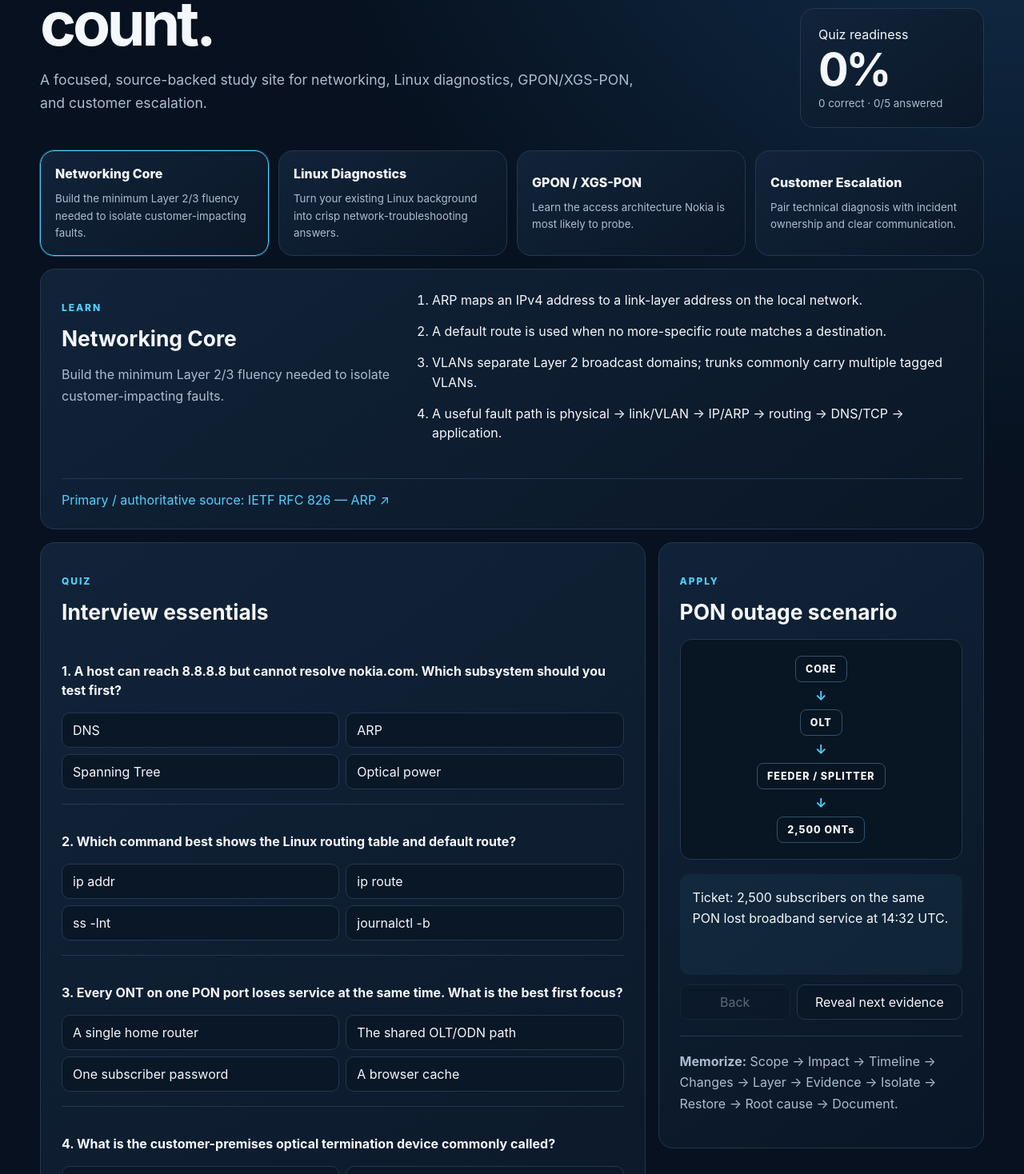
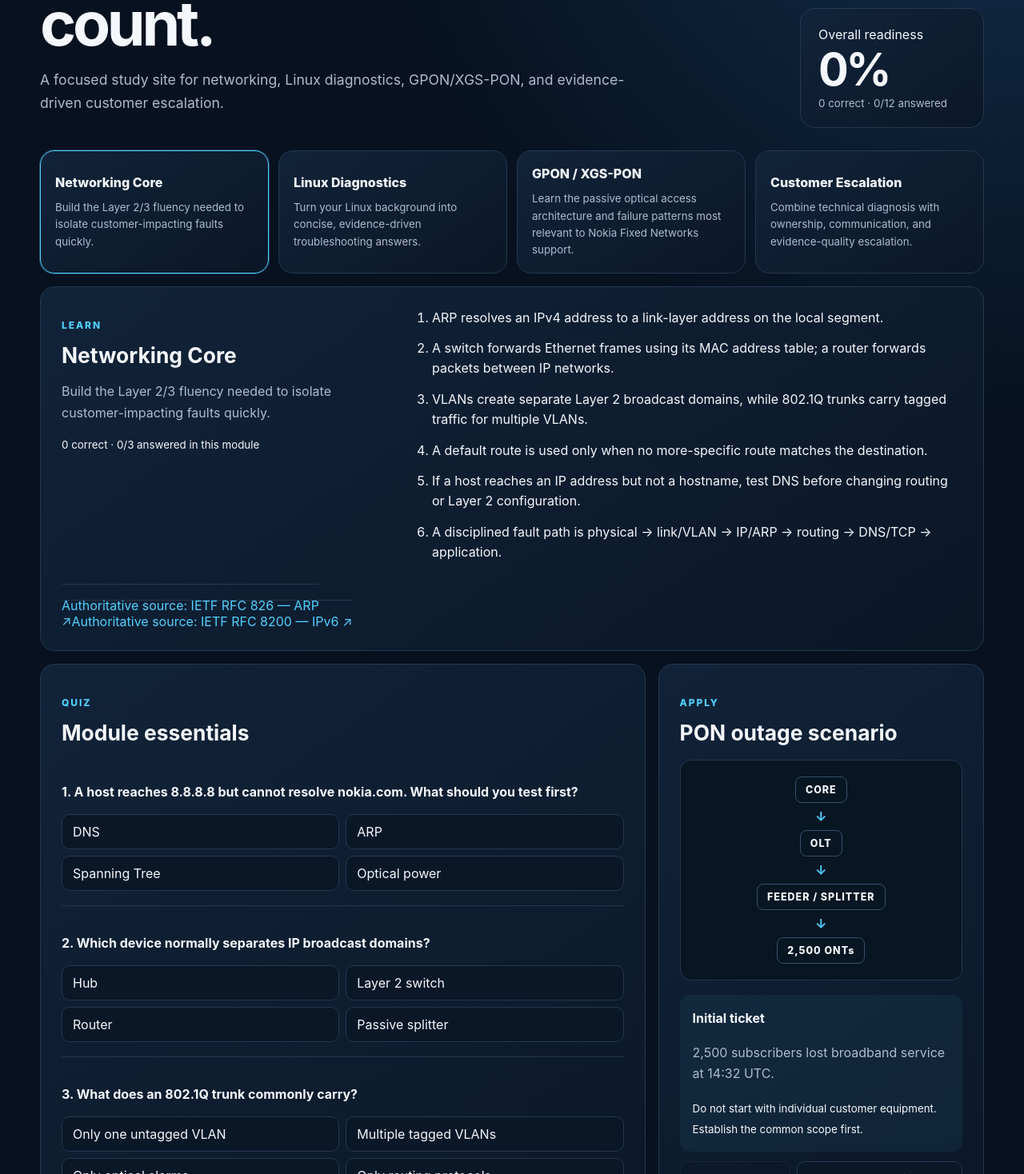
Before and after one commit to Vindurrin/nip-prep, a Next.js app: page / in a window 1280 px wide. Shown: the part 322-1790 px from the top of the page at 80% size. Built offline with nearby package versions, Linux system fonts and the light colour scheme.

Commit message:
Refactor page into focused study experience

```diff
--- a/app/page.tsx
+++ b/app/page.tsx
@@ -1,148 +1,64 @@
 "use client";
 
 import { useEffect, useMemo, useState } from "react";
+import { ModuleNav } from "../components/ModuleNav";
+import { Quiz } from "../components/Quiz";
+import { Scenario } from "../components/Scenario";
+import { modules, outageScenario, questions } from "../content/study-data";
+import type { StudyProgress } from "../types/study";
 
-type Module = {
-  id: string;
-  title: string;
-  focus: string;
-  facts: string[];
-  source: { label: string; url: string };
-};
-
-type Question = {
-  id: string;
-  prompt: string;
-  options: string[];
-  answer: number;
-  explanation: string;
-  module: string;
-};
-
-const modules: Module[] = [
-  {
-    id: "networking",
-    title: "Networking Core",
-    focus: "Build the minimum Layer 2/3 fluency needed to isolate customer-impacting faults.",
-    facts: [
-      "ARP maps an IPv4 address to a link-layer address on the local network.",
-      "A default route is used when no more-specific route matches a destination.",
-      "VLANs separate Layer 2 broadcast domains; trunks commonly carry multiple tagged VLANs.",
-      "A useful fault path is physical → link/VLAN → IP/ARP → routing → DNS/TCP → application.",
-    ],
-    source: { label: "IETF RFC 826 — ARP", url: "https://www.rfc-editor.org/rfc/rfc826" },
-  },
-  {
-    id: "linux",
-    title: "Linux Diagnostics",
-    focus: "Turn your existing Linux background into crisp network-troubleshooting answers.",
-    facts: [
-      "Use ip addr to inspect interfaces and assigned addresses.",
-      "Use ip route to inspect the routing table and default gateway.",
-      "Use ss to inspect listening and established sockets.",
-      "Use tcpdump to confirm whether packets leave, arrive, and receive responses.",
-    ],
-    source: { label: "Red Hat Enterprise Linux networking documentation", url: "https://docs.redhat.com/en/documentation/red_hat_enterprise_linux/9/html/configuring_and_managing_networking/" },
-  },
-  {
-    id: "pon",
-    title: "GPON / XGS-PON",
-    focus: "Learn the access architecture Nokia is most likely to probe.",
-    facts: [
-      "A PON connects an operator-side OLT to multiple customer-side ONTs through an optical distribution network and passive splitters.",
-      "Nokia describes XGS-PON as symmetrical 10 Gb/s-class PON technology.",
-      "One ONT offline points toward the drop fiber, ONT, optical power, provisioning, or customer equipment.",
-      "An entire PON offline points toward shared infrastructure such as the OLT port, feeder fiber, splitter path, power, software, or configuration.",
-    ],
-    source: { label: "Nokia — XGS-PON", url: "https://www.nokia.com/broadband-access/gigabit-fiber/xgs-pon/" },
-  },
-  {
-    id: "support",
-    title: "Customer Escalation",
-    focus: "Pair technical diagnosis with incident ownership and clear communication.",
-    facts: [
-      "Start by establishing scope, impact, timing, and recent changes.",
-      "Restore service or identify a safe workaround before perfecting the root-cause narrative.",
-      "Communicate what is known, what is being tested, and when the next update will occur.",
-      "Escalate with evidence: topology, timestamps, logs, alarms, configuration, reproduction steps, and business impact.",
-    ],
-    source: { label: "Nokia — Broadband network services", url: "https://www.nokia.com/broadband-access/network-services/" },
-  },
-];
-
-const questions: Question[] = [
-  {
-    id: "q1",
-    module: "networking",
-    prompt: "A host can reach 8.8.8.8 but cannot resolve nokia.com. Which subsystem should you test first?",
-    options: ["DNS", "ARP", "Spanning Tree", "Optical power"],
-    answer: 0,
-    explanation: "IP reachability is working, so name resolution is the highest-value next check.",
-  },
-  {
-    id: "q2",
-    module: "networking",
-    prompt: "Which command best shows the Linux routing table and default route?",
-    options: ["ip addr", "ip route", "ss -lnt", "journalctl -b"],
-    answer: 1,
-    explanation: "ip route shows destination prefixes, next hops, interfaces, and the default route.",
-  },
-  {
-    id: "q3",
-    module: "pon",
-    prompt: "Every ONT on one PON port loses service at the same time. What is the best first focus?",
-    options: ["A single home router", "The shared OLT/ODN path", "One subscriber password", "A browser cache"],
-    answer: 1,
-    explanation: "A common outage points toward common infrastructure rather than an isolated customer endpoint.",
-  },
-  {
-    id: "q4",
-    module: "pon",
-    prompt: "What is the customer-premises optical termination device commonly called?",
-    options: ["OLT", "ONT", "BGP", "VLAN"],
-    answer: 1,
-    explanation: "The ONT terminates the optical access connection at the customer premises.",
-  },
-  {
-    id: "q5",
-    module: "support",
-    prompt: "During a major outage, which response is strongest?",
-    options: ["Wait for root cause before updating", "Change several variables at once", "Establish scope, gather evidence, restore service, and communicate updates", "Immediately blame customer equipment"],
-    answer: 2,
-    explanation: "Strong escalation engineering combines structured diagnosis, restoration, evidence, and communication.",
-  },
-];
-
-const STORAGE_KEY = "nip-prep-progress-v1";
+const STORAGE_KEY = "nip-prep-progress-v2";
 
 export default function Home() {
-  const [activeModule, setActiveModule] = useState(modules[0].id);
-  const [answers, setAnswers] = useState<Record<string, number>>({});
+  const [activeModuleId, setActiveModuleId] = useState(modules[0].id);
+  const [answers, setAnswers] = useState<StudyProgress>({});
   const [scenarioStep, setScenarioStep] = useState(0);
 
   useEffect(() => {
     const saved = window.localStorage.getItem(STORAGE_KEY);
-    if (saved) setAnswers(JSON.parse(saved));
+    if (!saved) return;
+
+    try {
+      setAnswers(JSON.parse(saved) as StudyProgress);
+    } catch {
+      window.localStorage.removeItem(STORAGE_KEY);
+    }
   }, []);
 
   useEffect(() => {
     window.localStorage.setItem(STORAGE_KEY, JSON.stringify(answers));
   }, [answers]);
 
+  const selectedModule = modules.find((module) => module.id === activeModuleId) ?? modules[0];
+  const activeQuestions = questions.filter((question) => question.moduleId === activeModuleId);
+
   const score = useMemo(() => {
-    const answered = questions.filter((question) => answers[question.id] !== undefined);
-    const correct = answered.filter((question) => answers[question.id] === question.answer).length;
-    return { answered: answered.length, correct, pct: answered.length ? Math.round((correct / answered.length) * 100) : 0 };
+    const answeredQuestions = questions.filter((question) => answers[question.id] !== undefined);
+    const correct = answeredQuestions.filter((question) => answers[question.id] === question.answer).length;
+
+    return {
+      answered: answeredQuestions.length,
+      correct,
+      percentage: answeredQuestions.length ? Math.round((correct / answeredQuestions.length) * 100) : 0,
+    };
   }, [answers]);
 
-  const selected = modules.find((module) => module.id === activeModule) ?? modules[0];
+  const moduleScore = useMemo(() => {
+    const answered = activeQuestions.filter((question) => answers[question.id] !== undefined);
+    const correct = answered.filter((question) => answers[question.id] === question.answer).length;
+    return { answered: answered.length, correct };
+  }, [activeQuestions, answers]);
 
-  const scenario = [
-    "Ticket: 2,500 subscribers on the same PON lost broadband service at 14:32 UTC.",
-    "Scope confirmed: all affected subscribers map to one OLT PON interface; adjacent PONs are healthy.",
-    "Evidence: the OLT reports a loss-of-signal condition on the affected interface.",
-    "Best working hypothesis: investigate the shared optical path—OLT optics, feeder fiber, connectors, and splitter path—before individual ONTs.",
-  ];
+  function answerQuestion(questionId: string, optionIndex: number) {
+    setAnswers((current) => ({ ...current, [questionId]: optionIndex }));
+  }
+
+  function resetActiveModule() {
+    const activeIds = new Set(activeQuestions.map((question) => question.id));
+    setAnswers((current) =>
+      Object.fromEntries(Object.entries(current).filter(([questionId]) => !activeIds.has(questionId))),
+    );
+  }
 
   return (
     <main>
@@ -150,86 +66,55 @@ export default function Home() {
         <div>
           <p className="eyebrow">NOKIA FIXED NETWORKS INTERVIEW CRAM</p>
           <h1>Build enough network depth to make your engineering experience count.</h1>
-          <p className="lede">A focused, source-backed study site for networking, Linux diagnostics, GPON/XGS-PON, and customer escalation.</p>
+          <p className="lede">
+            A focused study site for networking, Linux diagnostics, GPON/XGS-PON, and evidence-driven customer escalation.
+          </p>
         </div>
         <div className="scorecard">
-          <span>Quiz readiness</span>
-          <strong>{score.pct}%</strong>
+          <span>Overall readiness</span>
+          <strong>{score.percentage}%</strong>
           <small>{score.correct} correct · {score.answered}/{questions.length} answered</small>
         </div>
       </header>
 
-      <section className="moduleGrid" aria-label="Study modules">
-        {modules.map((module) => (
-          <button key={module.id} className={activeModule === module.id ? "module active" : "module"} onClick={() => setActiveModule(module.id)}>
-            <span>{module.title}</span>
-            <small>{module.focus}</small>
-          </button>
-        ))}
-      </section>
+      <ModuleNav modules={modules} activeModuleId={activeModuleId} onSelect={setActiveModuleId} />
 
       <section className="panel lesson">
         <div>
           <p className="eyebrow">LEARN</p>
-          <h2>{selected.title}</h2>
-          <p>{selected.focus}</p>
+          <h2>{selectedModule.title}</h2>
+          <p>{selectedModule.focus}</p>
+          <small>{moduleScore.correct} correct · {moduleScore.answered}/{activeQuestions.length} answered in this module</small>
         </div>
         <ol>
-          {selected.facts.map((fact) => <li key={fact}>{fact}</li>)}
+          {selectedModule.facts.map((fact) => <li key={fact}>{fact}</li>)}
         </ol>
-        <a href={selected.source.url} target="_blank" rel="noreferrer">Primary / authoritative source: {selected.source.label} ↗</a>
+        <div>
+          {selectedModule.sources.map((source) => (
+            <a key={source.url} href={source.url} target="_blank" rel="noreferrer">
+              Authoritative source: {source.label} ↗
+            </a>
+          ))}
+        </div>
       </section>
 
       <section className="twoColumn">
-        <div className="panel">
-          <p className="eyebrow">QUIZ</p>
-          <h2>Interview essentials</h2>
-          <div className="quizList">
-            {questions.map((question, index) => {
-              const chosen = answers[question.id];
-              return (
-                <article className="question" key={question.id}>
-                  <h3>{index + 1}. {question.prompt}</h3>
-                  <div className="answers">
-                    {question.options.map((option, optionIndex) => (
-                      <button
-                        key={option}
-                        className={chosen === optionIndex ? "answer selected" : "answer"}
-                        onClick={() => setAnswers((current) => ({ ...current, [question.id]: optionIndex }))}
-                      >
-                        {option}
-                      </button>
-                    ))}
-                  </div>
-                  {chosen !== undefined && (
-                    <p className={chosen === question.answer ? "feedback correct" : "feedback incorrect"}>
-                      {chosen === question.answer ? "Correct. " : "Not yet. "}{question.explanation}
-                    </p>
-                  )}
-                </article>
-              );
-            })}
-          </div>
-          <button className="reset" onClick={() => setAnswers({})}>Reset quiz</button>
-        </div>
-
-        <div className="panel scenarioPanel">
-          <p className="eyebrow">APPLY</p>
-          <h2>PON outage scenario</h2>
-          <div className="topology" aria-label="PON topology">
-            <span>CORE</span><b>↓</b><span>OLT</span><b>↓</b><span>FEEDER / SPLITTER</span><b>↓</b><span>2,500 ONTs</span>
-          </div>
-          <div className="scenarioText">{scenario[scenarioStep]}</div>
-          <div className="scenarioActions">
-            <button disabled={scenarioStep === 0} onClick={() => setScenarioStep((step) => Math.max(0, step - 1))}>Back</button>
-            <button disabled={scenarioStep === scenario.length - 1} onClick={() => setScenarioStep((step) => Math.min(scenario.length - 1, step + 1))}>Reveal next evidence</button>
-          </div>
-          <p className="framework"><strong>Memorize:</strong> Scope → Impact → Timeline → Changes → Layer → Evidence → Isolate → Restore → Root cause → Document.</p>
-        </div>
+        <Quiz
+          questions={activeQuestions}
+          answers={answers}
+          onAnswer={answerQuestion}
+          onReset={resetActiveModule}
+        />
+        <Scenario
+          steps={outageScenario}
+          currentStep={scenarioStep}
+          onBack={() => setScenarioStep((step) => Math.max(0, step - 1))}
+          onNext={() => setScenarioStep((step) => Math.min(outageScenario.length - 1, step + 1))}
+        />
       </section>
 
       <footer>
-        <p>Built as a personal Nokia cram site. Facts are linked to standards, vendor documentation, and authoritative technical references.</p>
+        <p>Built first as a personal Nokia cram site, with reusable content and component boundaries for future expansion.</p>
       </footer>
     </main>
   );
```
